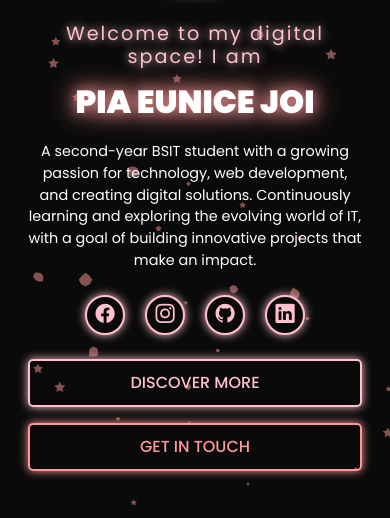
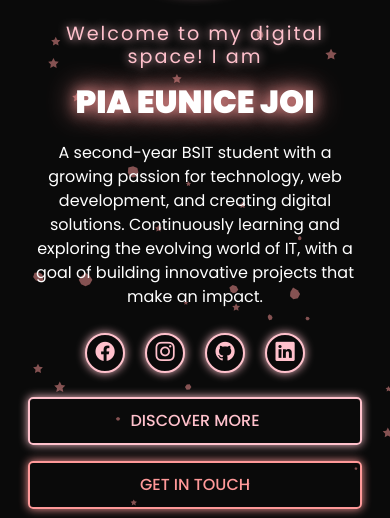
Before and after one commit to piaeunice/personalweb, a plain HTML site: page index.html in a window 390 px wide. Shown: the part 326-844 px from the top of the page. Drawn offline with nearby package versions, Linux system fonts and the light colour scheme; some packages are replaced by stand-ins of ours; a script that the page names is missing.

Commit message:
Updated styles.css

```diff
--- a/styles.css
+++ b/styles.css
@@ -309,10 +309,6 @@ section {
     text-shadow: 0 0 15px #FF9999, 0 0 30px #FF9999;
     margin-bottom: 20px;
     text-transform: uppercase;
-}
-
-.home .text-white {
-    font-size: 1rem;
 }
 
 .home .social-icons {
@@ -452,10 +448,6 @@ section {
         padding: 10px;
         font-size: 1rem;
     }
-
-    .home .text-white {
-        font-size: 0.9rem;
-    }
 }
 
 /* Extra Small Screens */
```
